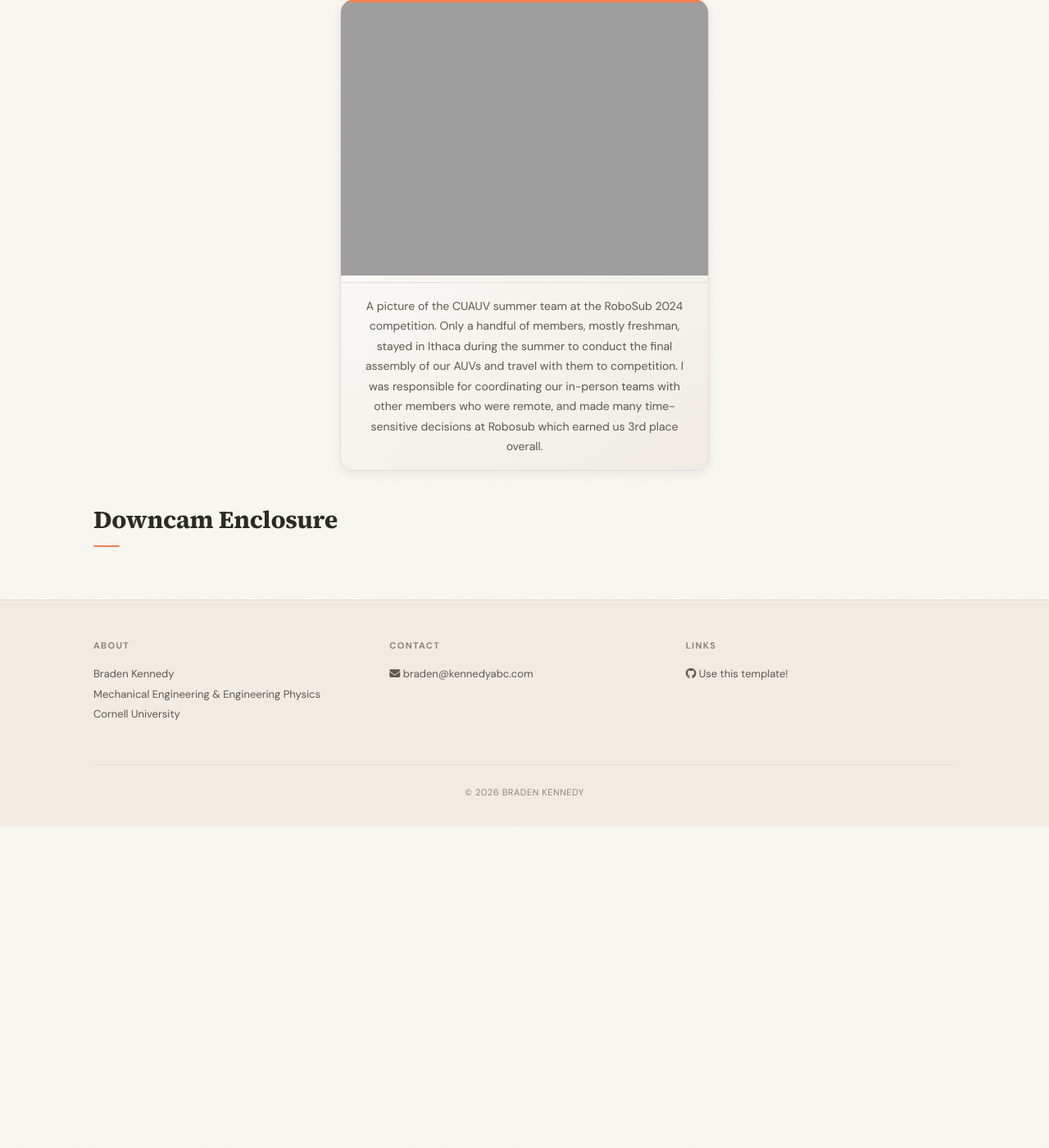
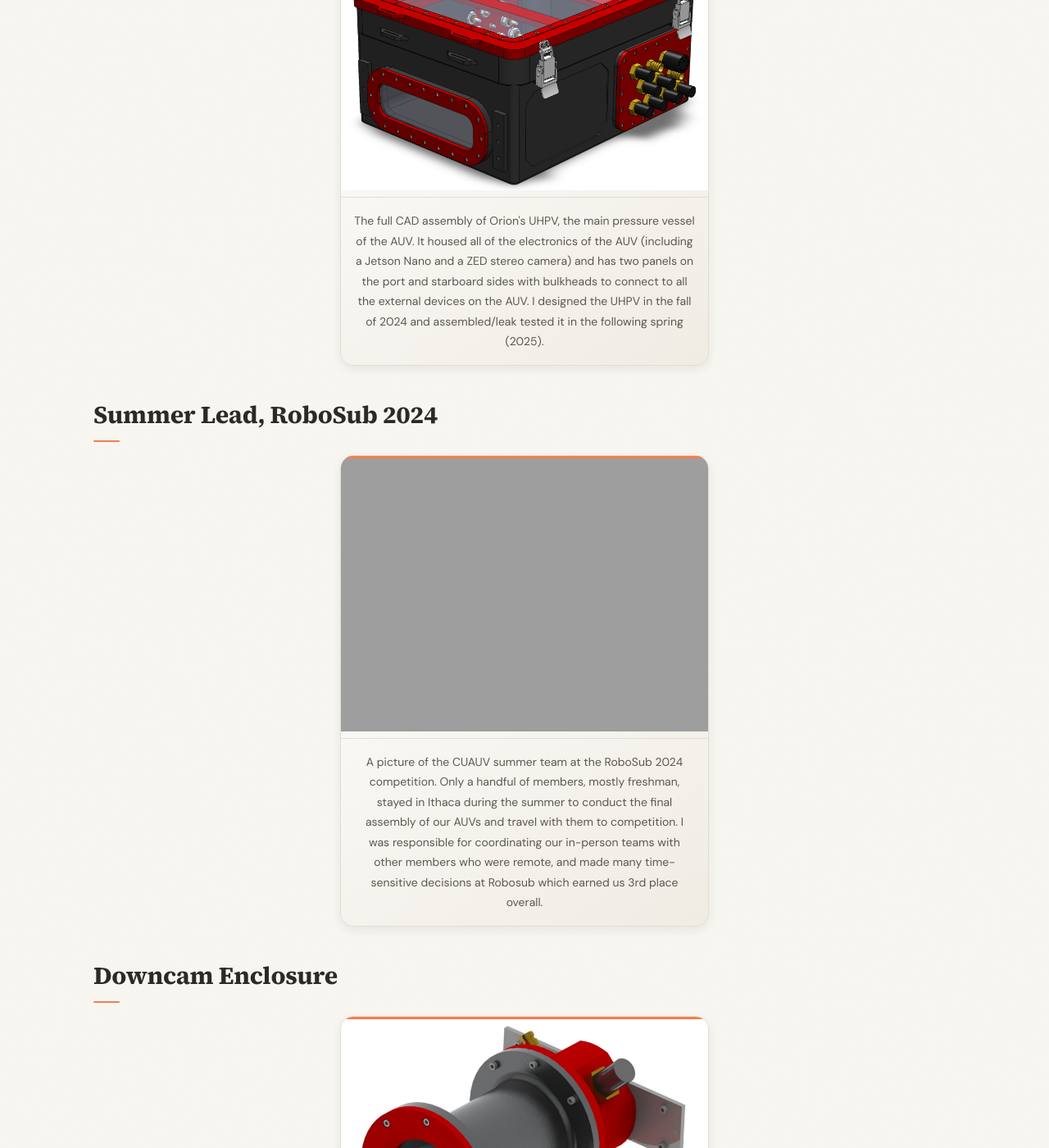
Before and after one commit to braden-kennedy/bkennedyportfolio, a Jekyll site: the page built from _pages/cuauv.md, in a window 1280 px wide and 1400 px high, scrolled down 299 px. Shown: the whole window at 82% size. Built offline with Jekyll 4.4.1, drawn with Linux system fonts in a browser that asks for light colours; a style sheet for code colours, icons or effects is not loaded; before the commit the page ends 1307 px from its top, so only the background shows below that; some of the changed text lies outside the part shown.

Commit message:
Update cuauv.md

```diff
--- a/_pages/cuauv.md
+++ b/_pages/cuauv.md
@@ -7,8 +7,12 @@ permalink: /cuauv/
 
 ## UHPV (Orion's Pressure Vessel)
 
+{% include figure.html src="cuauv/Orion_Full.png" alt=" " caption="The full CAD assembly of Orion's UHPV, the main pressure vessel of the AUV. It housed all of the electronics of the AUV (including a Jetson Nano and a ZED stereo camera) and has two panels on the port and starboard sides with bulkheads to connect to all the external devices on the AUV. I designed the UHPV in the fall of 2024 and assembled/leak tested it in the following spring (2025)." position="full" width="450px" %}
+
 ## Summer Lead, RoboSub 2024
 
-{% include figure.html src="cuauv/Competition_TeamPic" alt=" " caption="A picture of the CUAUV summer team at the RoboSub 2024 competition. Only a handful of members, mostly freshman, stayed in Ithaca during the summer to conduct the final assembly of our AUVs and travel with them to competition. I was responsible for coordinating our in-person teams with other members who were remote, and made many time-sensitive decisions at Robosub which earned us 3rd place overall." position="full" width="450px" %}
+{% include figure.html src="cuauv/Competition_TeamPic.PNG" alt=" " caption="A picture of the CUAUV summer team at the RoboSub 2024 competition. Only a handful of members, mostly freshman, stayed in Ithaca during the summer to conduct the final assembly of our AUVs and travel with them to competition. I was responsible for coordinating our in-person teams with other members who were remote, and made many time-sensitive decisions at Robosub which earned us 3rd place overall." position="full" width="450px" %}
 
 ## Downcam Enclosure
+
+{% include figure.html src="cuauv/Downcam_Full.png" alt=" " caption="A rendering of Sirius's downcam enclosure, designed to enclose a IDS UI camera up to a depth of 10 meters. It has two outgoing cables (for data and power), and fit snugly beneath the main pressure vessel of Sirius. The camera enabled the AUV to see tasks beneath it, dropping and picking up game pieces in specific locations." position="full" width="450px" %}
```
